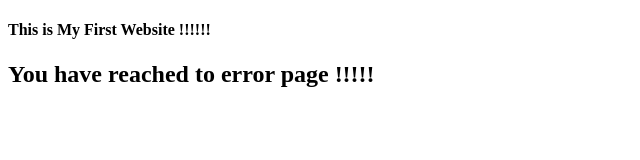
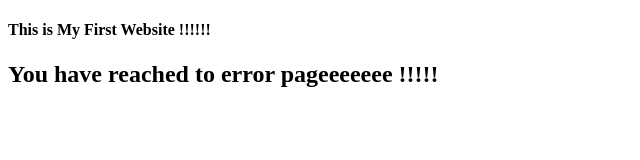
Before and after one commit to Padma4it/test1, a plain HTML site: page index.html in a window 1280 px wide. Shown: the full height of the page, 0-640 px from the left. Drawn offline with Linux system fonts and the light colour scheme.

Commit message:
Update index.html

```diff
--- a/index.html
+++ b/index.html
@@ -3,7 +3,7 @@
 <body>
 
 <h4>This is My First Website !!!!!!</h4>
-<h2>You have reached to error page !!!!!</h2>
+<h2>You have reached to error pageeeeeee !!!!!</h2>
 
 </body>
 </html>
```
